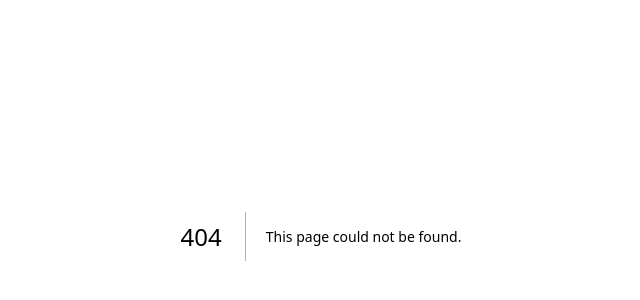
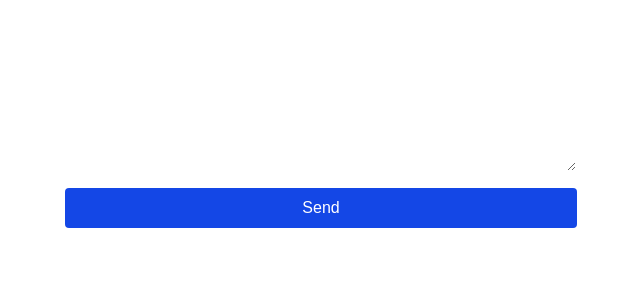
Before and after one commit to TAVDEV-team/portfolio1_Depankar_Chakraborty_advocate, a Next.js app: page /api/email in a window 1280 px wide. Before the commit this address had no page. Shown: the part 164-464 px from the top of the page, without its empty margins (319-959 px from the left). Built offline with nearby package versions, Linux system fonts and the light colour scheme.

Commit message:
feature #1: email system added

```diff
--- a/app/Contact/page.tsx
+++ b/app/Contact/page.tsx
@@ -1,7 +1,46 @@
+'use client';
 import Navbar from "@/components/Navbar"
 import Footer from "@/components/Footer"
+import { useState } from 'react';
 
 export default function ContactPage() {
+  const [form, setForm] = useState({ name: '', email: '', message: '',subject:'' });
+  const [status, setStatus] = useState('');
+
+  const handleChange = (e: React.ChangeEvent<HTMLInputElement | HTMLTextAreaElement>) => {
+    setForm({ ...form, [e.target.name]: e.target.value });
+  };
+
+const handleSubmit = async (e: React.FormEvent) => {
+  e.preventDefault();
+
+  // Check form data in console first
+  console.log('Submitting form:', form);
+
+  setStatus('Sending...');
+
+  try {
+    const res = await fetch('/api/contact', {
+      method: 'POST',
+      headers: { 'Content-Type': 'application/json' },
+      body: JSON.stringify(form),
+    });
+    const data = await res.json();
+    console.log('Response from API:', data);
+
+    if (res.ok) {
+      setStatus('Message sent successfully!');
+      setForm({ name: '', email: '',subject:'', message: '' });
+    } else {
+      setStatus(`Error: ${data.error}`);
+    }
+  } catch (err) {
+    console.log('Fetch error:', err);
+    setStatus('Something went wrong.');
+  }
+};
+
+
   return (
     <main>
 
@@ -152,7 +191,7 @@ export default function ContactPage() {
           </div>
 
 
-          <form className="p-6 space-y-6">
+          <form className="p-6 space-y-6" onSubmit={handleSubmit}>
 
             <div className="grid md:grid-cols-2 gap-6">
 
@@ -164,6 +203,9 @@ export default function ContactPage() {
                 <input
                     className="w-full border rounded-md p-3 text-gray-500"
                     placeholder="Your name"
+                    name="name"
+                    value={form.name}
+                    onChange={handleChange}
                   />
               </div>
 
@@ -175,7 +217,10 @@ export default function ContactPage() {
 
               <input
                 className="w-full border rounded-md p-3 text-gray-500"
-                  placeholder="017xxxxxxxx"
+                placeholder="name@mail.com"
+                name="email"
+                value={form.email}
+                onChange={handleChange}
               />
               </div>
 
@@ -188,14 +233,17 @@ export default function ContactPage() {
         Legal Matter Type
       </label>
 
-              <select className="w-full border rounded-md p-3 text-gray-500">
-
-                <option>Select Case Type</option>
-                <option>Civil</option>
-                <option>Criminal</option>
-                <option>Income Tax</option>
-                <option>Company Matters</option>
-
+      <select
+        name="subject"
+        value={form.subject}
+        onChange={handleChange}
+        className="w-full border rounded-md p-3 text-gray-500"
+      >
+        <option value="">Select Case Type</option>
+        <option value="Civil">Civil</option>
+        <option value="Criminal">Criminal</option>
+        <option value="Income Tax">Income Tax</option>
+        <option value="Company Matters">Company Matters</option>
       </select>
 
             </div>
@@ -211,17 +259,21 @@ export default function ContactPage() {
               rows={5}
               className="w-full border rounded-md p-3 text-gray-500"
               placeholder="Briefly describe your case..."
+              name="message"
+              value={form.message}
+              onChange={handleChange}
+              required
             />
 
             </div>
 
 
-            <button className="bg-blue-900 text-white px-10 py-3 rounded-lg font-semibold hover:bg-blue-800 transition">
+            <button type="submit" className="bg-blue-900 text-white px-10 py-3 rounded-lg font-semibold hover:bg-blue-800 transition">
               Submit Request
             </button>
 
           </form>
-
+        {status && <p className="mt-4">{status}</p>}
         </div>
 
       </section>
--- /dev/null
+++ b/app/api/contact/route.ts
@@ -0,0 +1,35 @@
+import nodemailer from 'nodemailer';
+import { NextResponse } from 'next/server';
+
+export async function POST(req: Request) {
+  console.log(req)
+  const { name, email, message,subject } = await req.json();
+
+  if (!name || !email || !message || !subject) {
+    return NextResponse.json({ error: 'All fields are required.' }, { status: 400 });
+  }
+
+  try {
+    const transporter = nodemailer.createTransport({
+      host: process.env.SMTP_HOST,
+      port: Number(process.env.SMTP_PORT),
+      auth: {
+        user: process.env.SMTP_USER,
+        pass: process.env.SMTP_PASS,
+      },
+    });
+
+await transporter.sendMail({
+  from: process.env.SMTP_USER, // organisations verified email
+  to: process.env.CONTACT_EMAIL, // organisations verified email
+  replyTo: email, // user's email
+  subject: `New message: ${subject} | From ${name}`,
+  text: `Name: ${name}\nEmail: ${email}\n\n${message}`,
+});
+
+    return NextResponse.json({ message: 'Email sent successfully!' });
+  } catch (err: any) {
+    console.error(err);
+    return NextResponse.json({ error: err.message || 'Email failed' }, { status: 500 });
+  }
+}
--- /dev/null
+++ b/app/api/email/page.tsx
@@ -0,0 +1,71 @@
+'use client';
+
+import { useState } from 'react';
+
+export default function ContactPage() {
+  const [form, setForm] = useState({ name: '', email: '', message: '' });
+  const [status, setStatus] = useState('');
+
+  const handleChange = (e: React.ChangeEvent<HTMLInputElement | HTMLTextAreaElement>) => {
+    setForm({ ...form, [e.target.name]: e.target.value });
+  };
+
+  const handleSubmit = async (e: React.FormEvent) => {
+    e.preventDefault();
+    setStatus('Sending...');
+    try {
+      const res = await fetch('/api/contact', {
+        method: 'POST',
+        headers: { 'Content-Type': 'application/json' },
+        body: JSON.stringify(form),
+      });
+      const data = await res.json();
+      if (res.ok) {
+        setStatus('Message sent successfully!');
+        setForm({ name: '', email: '', message: '' });
+      } else {
+        setStatus(`Error: ${data.error}`);
+      }
+    } catch (err) {
+      setStatus('Something went wrong.');
+    }
+  };
+
+  return (
+    <main className="p-8 max-w-xl mx-auto">
+      <h1 className="text-3xl font-bold mb-6">Contact Me</h1>
+      <form onSubmit={handleSubmit} className="flex flex-col gap-4">
+        <input
+          type="text"
+          name="name"
+          placeholder="Your Name"
+          value={form.name}
+          onChange={handleChange}
+          required
+          className="border p-2 rounded"
+        />
+        <input
+          type="email"
+          name="email"
+          placeholder="Your Email"
+          value={form.email}
+          onChange={handleChange}
+          required
+          className="border p-2 rounded"
+        />
+        <textarea
+          name="message"
+          placeholder="Your Message"
+          value={form.message}
+          onChange={handleChange}
+          required
+          className="border p-2 rounded h-32"
+        />
+        <button type="submit" className="bg-blue-700 text-white px-4 py-2 rounded hover:bg-blue-800">
+          Send
+        </button>
+      </form>
+      {status && <p className="mt-4">{status}</p>}
+    </main>
+  );
+}
--- a/package.json
+++ b/package.json
@@ -10,6 +10,7 @@
   },
   "dependencies": {
     "next": "16.1.6",
+    "nodemailer": "^8.0.2",
     "react": "19.2.3",
     "react-dom": "19.2.3",
     "react-icons": "^5.6.0"
```
Also changed, not shown: 1 other file (tests, documents, lock files or other folders). Lines whose indentation alone changed are shown as unchanged.
